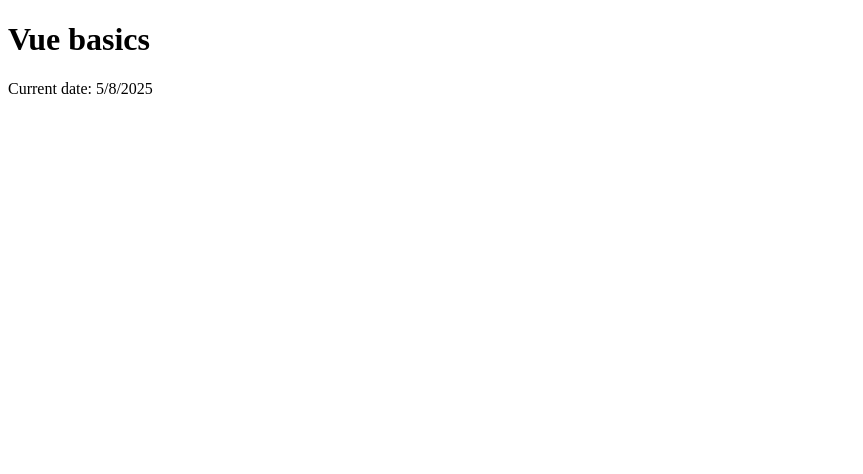
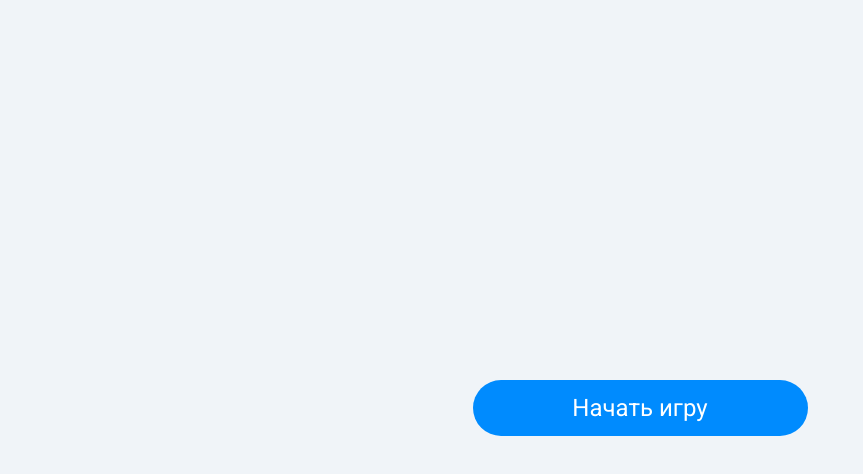
Before and after one commit to cianoid/vue-app, a Vue app: page / in a window 1280 px wide. Shown: the top 474 px of the page, without its empty margins (0-863 px from the left). Built offline with nearby package versions, Linux system fonts and the light colour scheme.

Commit message:
add button

```diff
--- a/index.html
+++ b/index.html
@@ -1,9 +1,13 @@
 <!doctype html>
-<html lang="en">
+<html lang="ru">
 <head>
-    <meta charset="UTF-8" />
-    <link rel="icon" type="image/svg+xml" href="/vite.svg" />
-    <meta name="viewport" content="width=device-width, initial-scale=1.0" />
+    <meta charset="UTF-8"/>
+    <link rel="icon" type="image/svg+xml" href="/vite.svg"/>
+    <meta name="viewport" content="width=device-width, initial-scale=1.0"/>
+    <link rel="preconnect" href="https://fonts.googleapis.com">
+    <link rel="preconnect" href="https://fonts.gstatic.com" crossorigin>
+    <link href="https://fonts.googleapis.com/css2?family=Roboto:ital,wght@0,100..900;1,100..900&display=swap"
+          rel="stylesheet">
     <title>Vite + Vue</title>
 </head>
 <body>
--- a/src/App.vue
+++ b/src/App.vue
@@ -1,14 +1,18 @@
 <script setup>
-import { ref } from 'vue';
-const dateString = ref(new Date().toLocaleDateString());
+import Button from "./components/Button.vue";
 </script>
 
 <template>
-  <div id="app">
-    <h1>Vue basics</h1>
-    <p>Current date: {{ dateString }}</p>
-  </div>
+  <main class="main">
+    <Button class="button-game-start">
+      Начать игру
+    </Button>
+  </main>
 </template>
 
 <style scoped>
+.main {
+  background-color: var(--color-bg);
+}
+
 </style>
--- /dev/null
+++ b/src/components/Button.vue
@@ -0,0 +1,27 @@
+<script setup>
+
+</script>
+
+<template>
+  <button class="button">
+    <slot />
+  </button>
+</template>
+
+<style scoped>
+.button{
+  width:335px;
+  border: none;
+  border-radius: 100px;
+  padding: 14px;
+  background: var(--color-bg-button);
+  font-family: var(--font), sans-serif;
+  font-size: 24px;
+  font-weight: 400;
+  color: var(--color-button);
+  cursor: pointer;
+}
+.button:hover{
+  background: var(--color-bg-button-hover);
+}
+</style>
--- a/src/style.css
+++ b/src/style.css
@@ -1,6 +1,19 @@
 :root {
-  font-synthesis: none;
-  text-rendering: optimizeLegibility;
-  -webkit-font-smoothing: antialiased;
-  -moz-osx-font-smoothing: grayscale;
+    --color-bg: #F0F4F8;
+    --color-bg-button: #008BFE;
+    --color-bg-button-hover: #006FCB;
+    --color-button: #FFFFFF;
+    --font: "Roboto";
 }
+
+body {
+    font-family: var(--font), sans-serif;
+    font-synthesis: none;
+    text-rendering: optimizeLegibility;
+    -webkit-font-smoothing: antialiased;
+    -moz-osx-font-smoothing: grayscale;
+    background-color: var(--color-bg);
+    display: grid;
+    place-items: center;
+    min-height: 100vh;
+}
```
Lines whose indentation alone changed are shown as unchanged.
